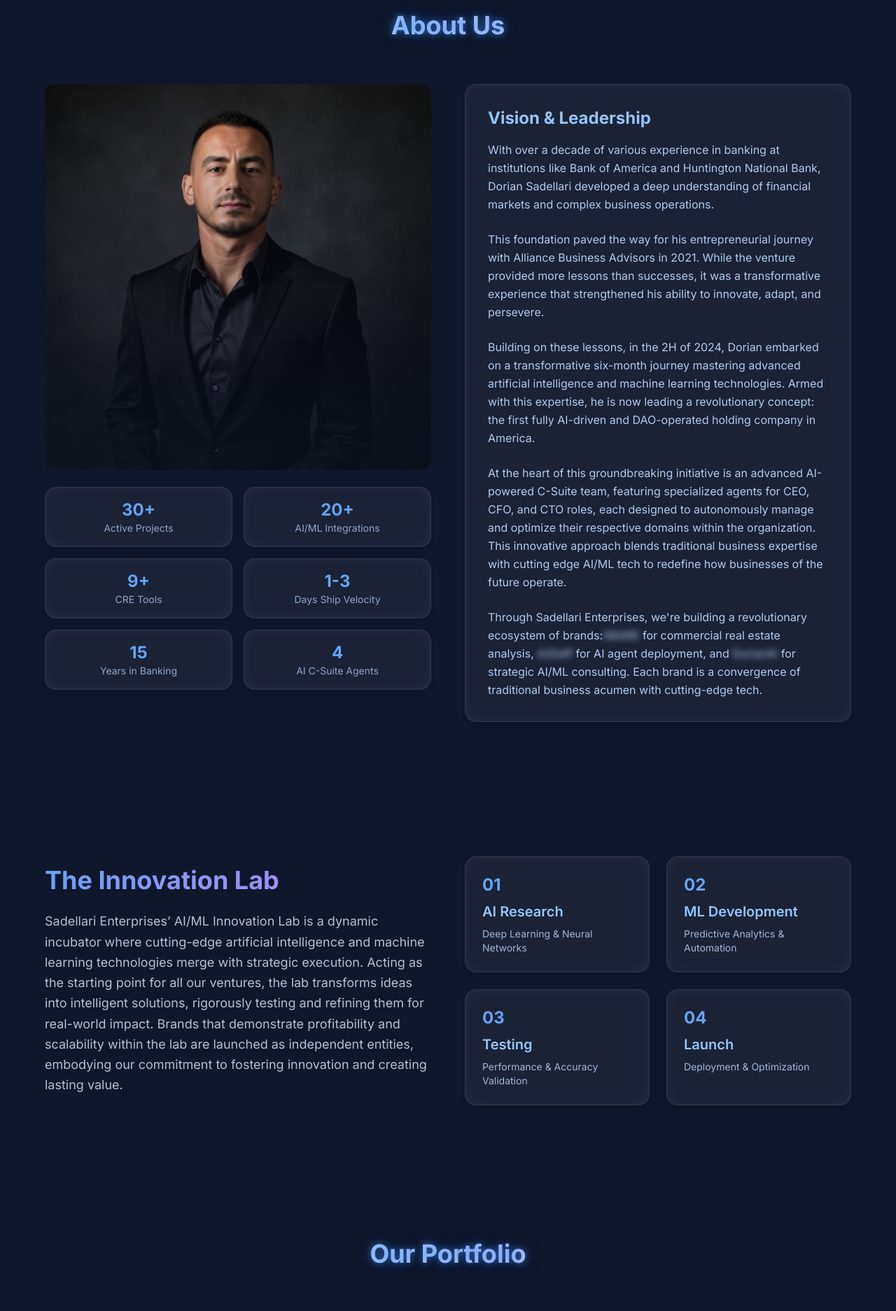
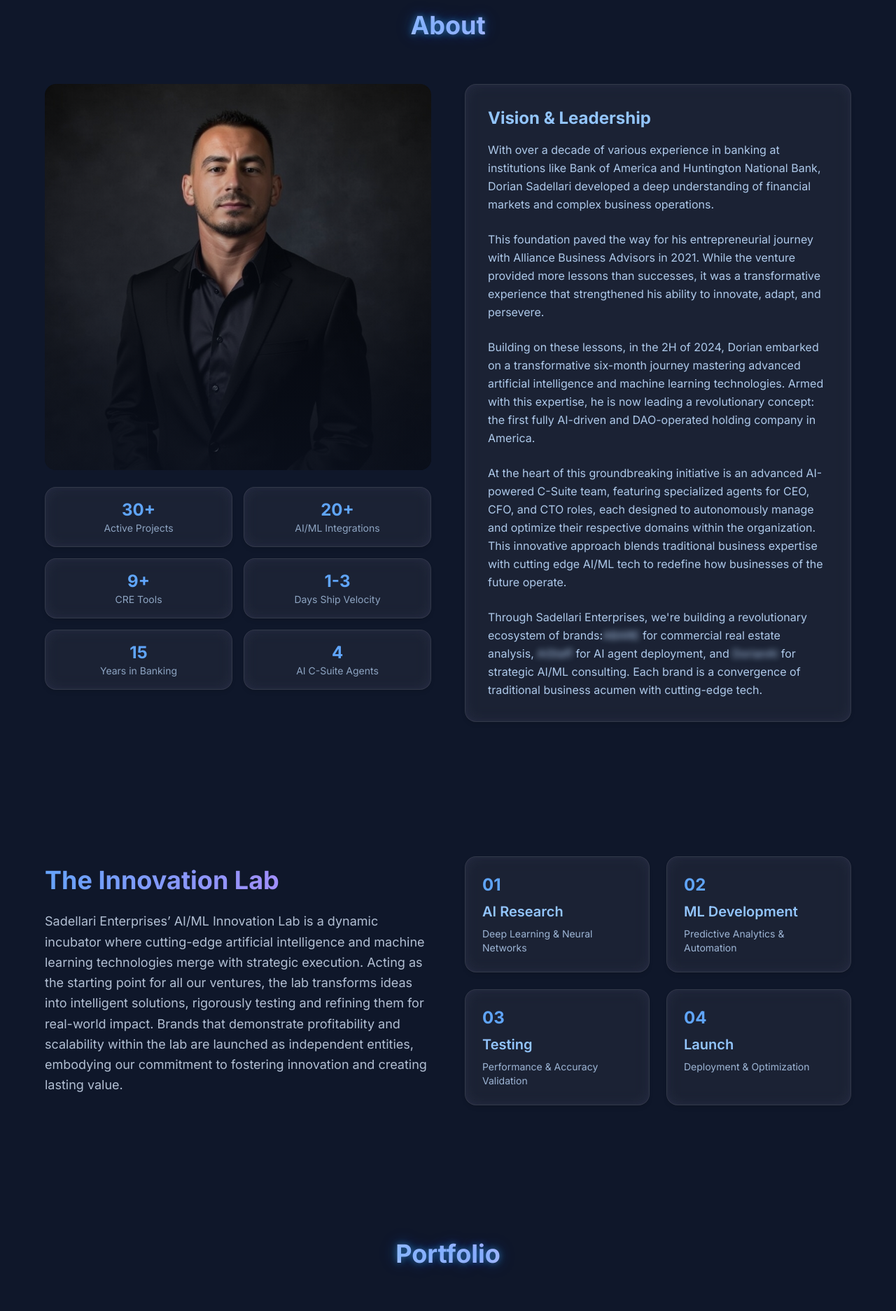
Before and after one commit to tony-42069/sadellari-website, a Next.js app: page / in a window 1280 px wide. Shown: the part 880-2754 px from the top of the page at 70% size. Built offline with nearby package versions, Linux system fonts and the light colour scheme.

Commit message:
updated navbar

```diff
--- a/src/components/EnhancedLanding.tsx
+++ b/src/components/EnhancedLanding.tsx
@@ -190,7 +190,7 @@ const EnhancedLanding: React.FC = () => {
             viewport={{ once: true }}
           >
             <h2 className="text-4xl font-bold text-center mb-16 bg-clip-text text-transparent bg-gradient-to-r from-blue-400 via-purple-400 to-blue-400 animate-gradient glow">
-              About Us
+              About
             </h2>
 
             <div className="grid md:grid-cols-2 gap-12">
@@ -283,7 +283,7 @@ const EnhancedLanding: React.FC = () => {
             whileInView={{ opacity: 1, y: 0 }}
             viewport={{ once: true }}
           >
-            Our Portfolio
+            Portfolio
           </motion.h2>
 
           <div className="grid md:grid-cols-3 gap-8">
```
